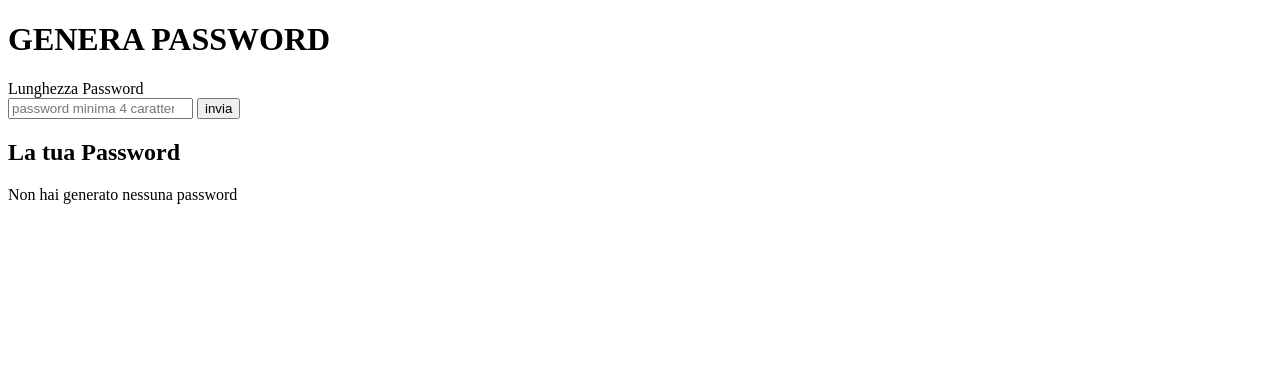
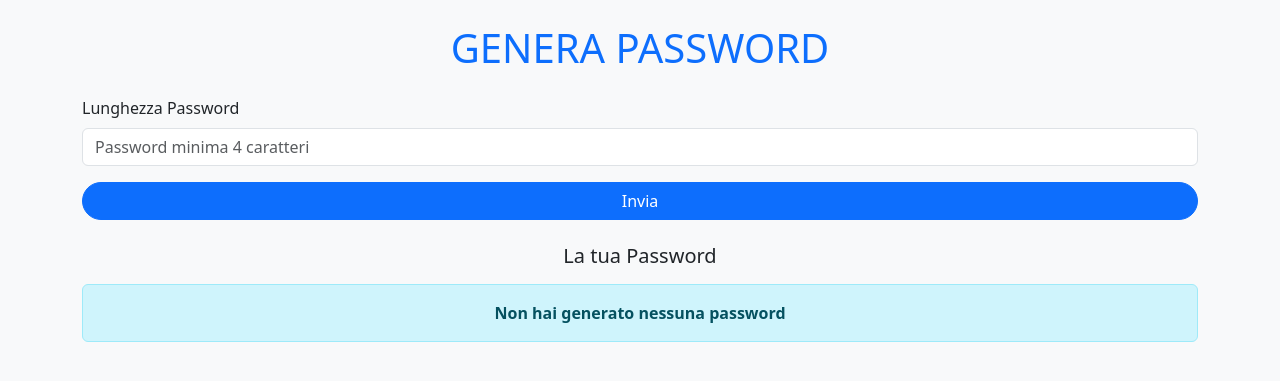
Before and after one commit to Giunta-Giovanni/php-strong-password-generator, a PHP site: page / in a window 1280 px wide. Shown: the top 381 px of the page. Run offline with PHP 8.4, Linux system fonts and the light colour scheme.

Commit message:
[feat] update README and implement password generation logic in functions.php

```diff
--- /dev/null
+++ b/functions.php
@@ -0,0 +1,48 @@
+<!-- creiamo la funzione per generare password casuale -->
+<?php
+
+//creiamo una funzione generica che mi estrapola un carattere random
+function randomChars(string $stringChars) :string {
+    return $chars = $stringChars[rand(0,strlen($stringChars) -1 )];
+};
+
+function generatePassword(int $passwordlength){
+    //creiamo le stringhe contenenti i caratteri
+    $lowercaseChars = 'abcdefghijklmnopqrstuvwxyz';
+    $uppercaseChars= 'ABCDEFGHIJKLMNOPQRSTUVWXYZ';
+    $numbers = '123456789';
+    $specialChars = '!\"#$%&\'()*+,-./:;<=>?@[\]^_`{|}~';
+
+    // creiamo la stringa password inizialmente vuota
+    $password = '';
+
+    for($i = 0; $i < $passwordlength; $i++){
+    // creiamoci un numero casuale in base alle possibilità dei caratteri e lo salviamo in variabile
+    $randomselectionChars = rand(1,4);
+
+        //se il numero casuale è 1
+        if($randomselectionChars === 1){
+            //inseriamo un carattere minuscolo
+            $password .= randomChars($lowercaseChars);
+        }
+        //se il numero casuale è 2
+        elseif($randomselectionChars === 2){
+            //inseriamo un carattere maiscolo
+            $password .= randomChars($uppercaseChars);
+
+        }
+        //se il numero casuale è 3
+        elseif($randomselectionChars === 3){
+            //inseriamo un numero
+            $password .= randomChars($numbers);
+        }
+        //se il numero casuale è 4
+        else{
+            //inseriamo un carattere speciale
+            $password .= randomChars($specialChars);
+        }
+    }
+    return $password;
+}
+
+?>
--- a/index.php
+++ b/index.php
@@ -1,4 +1,10 @@
-<!-- ricaviamo i dati utente -->
+<!-- importiamo i file necessari -->
+<?php
+// file functions
+require_once 'functions.php';
+?>
+
+<!-- dati utente dall'url -->
 <?php
     // settiamo il valore iniziale della variabile
     $userPasswordLength = 0;
@@ -12,95 +18,56 @@
 ?>
 
 
-<!-- creiamo la funzione per generare password casuale -->
-<?php
-
-//creiamo una funzione generica che mi estrapola un carattere random
-function randomChars(string $stringChars) :string {
-    return $chars = $stringChars[rand(0,strlen($stringChars) -1 )];
-};
-
-function generatePassword(int $passwordlength){
-    //creiamo le stringhe contenenti i caratteri
-    $lowercaseChars = 'abcdefghijklmnopqrstuvwxyz';
-    $uppercaseChars= 'ABCDEFGHIJKLMNOPQRSTUVWXYZ';
-    $numbers = '123456789';
-    $specialChars = '!\"#$%&\'()*+,-./:;<=>?@[\]^_`{|}~';
-
-    // creiamo la stringa password inizialmente vuota
-    $password = '';
-
-    for($i = 0; $i < $passwordlength; $i++){
-    // creiamoci un numero casuale in base alle possibilità dei caratteri e lo salviamo in variabile
-    $randomselectionChars = rand(1,4);
-
-        //se il numero casuale è 1
-        if($randomselectionChars === 1){
-            //inseriamo un carattere minuscolo
-            $password .= randomChars($lowercaseChars);
-        }
-        //se il numero casuale è 2
-        elseif($randomselectionChars === 2){
-            //inseriamo un carattere maiscolo
-            $password .= randomChars($uppercaseChars);
-
-        }
-        //se il numero casuale è 3
-        elseif($randomselectionChars === 3){
-            //inseriamo un numero
-            $password .= randomChars($numbers);
-        }
-        //se il numero casuale è 4
-        else{
-            //inseriamo un carattere speciale
-            $password .= randomChars($specialChars);
-        }
-    }
-    return $password;
-}
-
-
-
-?>
-
-
 <!DOCTYPE html>
 <html lang="en">
 <head>
     <meta charset="UTF-8">
     <meta name="viewport" content="width=device-width, initial-scale=1.0">
+    <link href="https://cdn.jsdelivr.net/npm/bootstrap@5.3.3/dist/css/bootstrap.min.css" rel="stylesheet">
     <title>Document</title>
 </head>
-<body>
-<h1>
+<body class= "bg-light">
+
+    <header>
+        <h1 class="text-center text-primary my-4">
             GENERA PASSWORD
         </h1>
-<form action="">
-    <div>
-        <label for="passwordLength">Lunghezza Password</label>
-    </div>
+    </header>
+
+    <main>
+
+        <form method="GET" class="container mb-4">
+            <div class="mb-3">
+                <label for="passwordLength" class="form-label">Lunghezza Password</label>
                 <input
                     type="number"
+                    class="form-control"
                     name="passwordLength"
                     min="4"
-        placeholder="password minima 4 caratteri" >
-    <button type="submit">invia</button>
+                    placeholder="Password minima 4 caratteri"
+                    required>
+            </div>
+            <div class="d-grid">
+                <button type="submit" class="btn btn-primary rounded-pill">
+                    Invia
+                </button>
+            </div>
         </form>
 
-
-<div>
-    <h2>La tua Password</h2>
-    <p>
+        <div class="container text-center">
+            <h2 class="h5 mb-3">La tua Password</h2>
+            <div class="alert alert-info fw-bold">
                 <?php
                     if($userPasswordLength === 0 || $userPasswordLength === null){
                         echo "Non hai generato nessuna password";
-            }else{
-                echo (generatePassword($userPasswordLength));
+                    } else {
+                        echo generatePassword($userPasswordLength);
                     }
                 ?>
-    </p>
+            </div>
+        </div>
+    </main>
 
-</div>
 
 </body>
 </html>
```
Also changed, not shown: README.md. Lines whose indentation alone changed are shown as unchanged.
